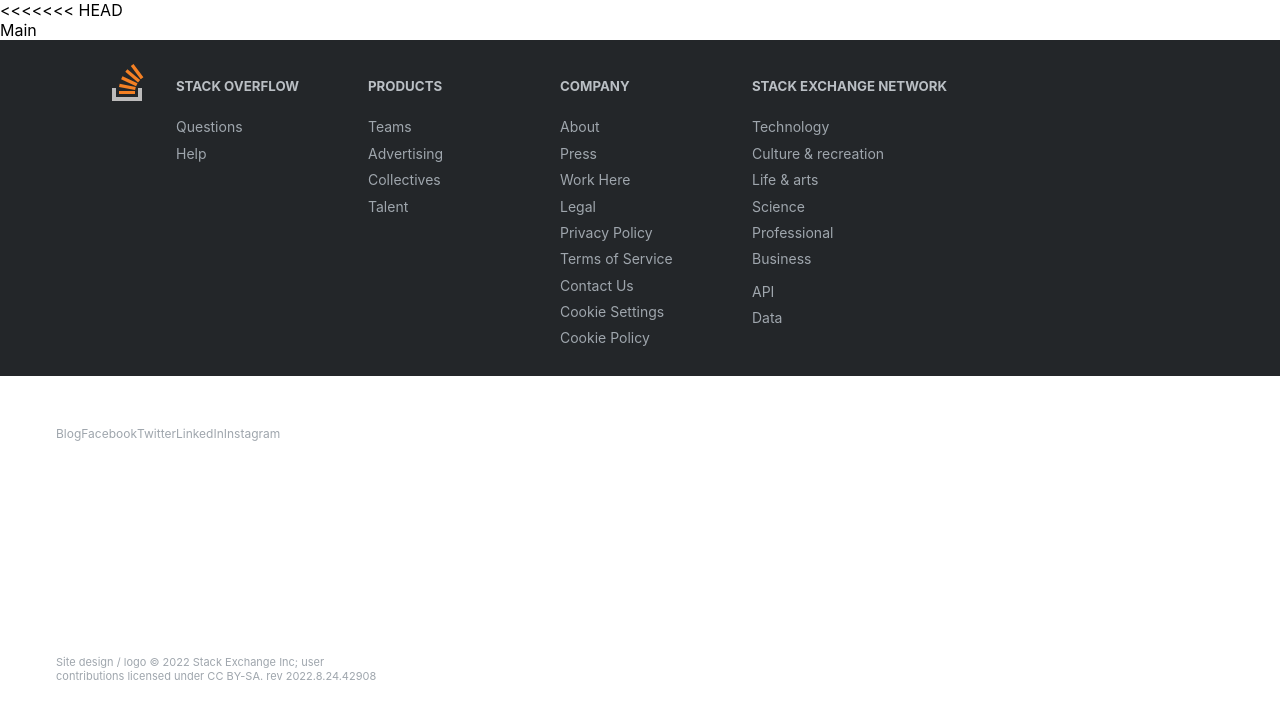
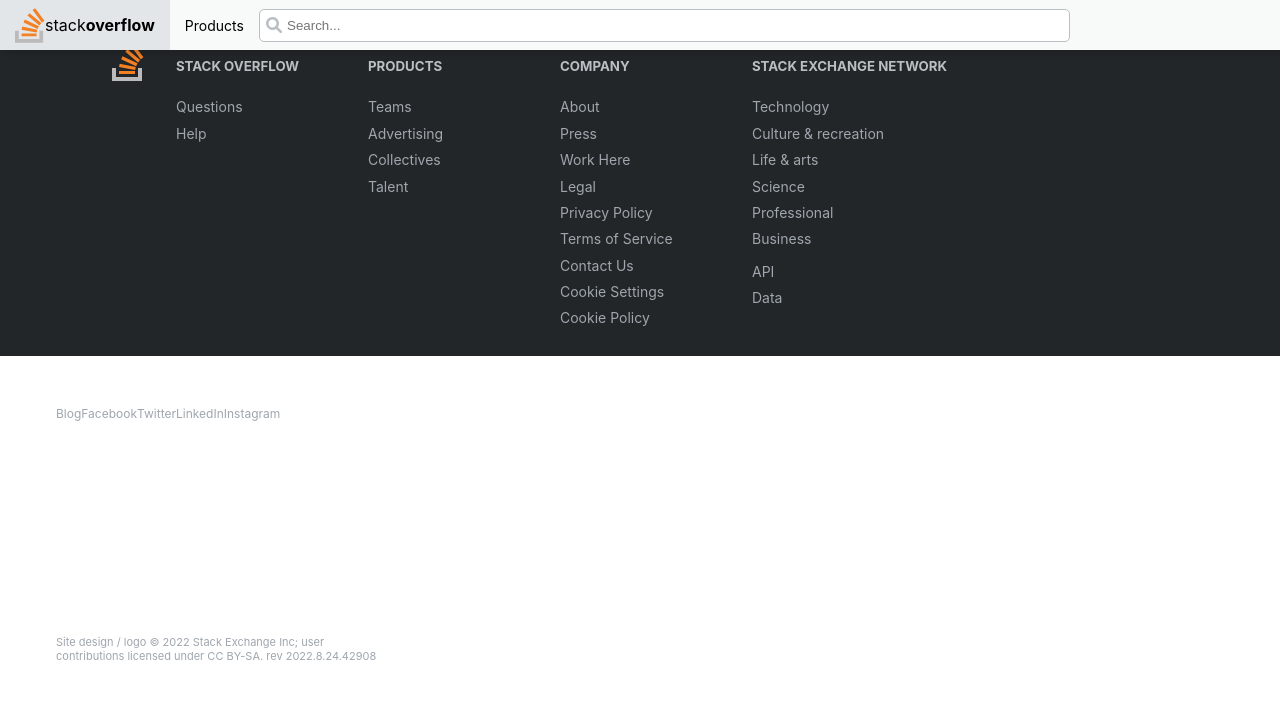
Before and after one commit to codestates-seb/seb39_pre_054, a React (Create React App) app in the folder client/: page / in a window 1280 px wide. Shown: the top 718 px of the page. Built offline with nearby package versions, Linux system fonts and the light colour scheme.

Commit message:
Chominwoo (#26)
* feat:nav bar 로그인x 구현

* fix:nav bar 로고 삽입방법 변경

```diff
--- a/client/public/index.html
+++ b/client/public/index.html
@@ -1,12 +1,14 @@
 <!DOCTYPE html>
 <html lang="en">
-
   <head>
     <meta charset="utf-8" />
     <link rel="icon" href="%PUBLIC_URL%/favicon.ico" />
     <meta name="viewport" content="width=device-width, initial-scale=1" />
     <meta name="theme-color" content="#000000" />
-  <meta name="description" content="Web site created using create-react-app" />
+    <meta
+      name="description"
+      content="Web site created using create-react-app"
+    />
     <link rel="apple-touch-icon" href="%PUBLIC_URL%/logo192.png" />
     <!--
       manifest.json provides metadata used when your web app is installed on a
@@ -22,24 +24,17 @@
       work correctly both with client-side routing and a non-root public URL.
       Learn how to configure a non-root public URL by running `npm run build`.
     -->
-<<<<<<< HEAD
+
     <title>React App</title>
-    <script src="https://kit.fontawesome.com/43607c6dc7.js" crossorigin="anonymous"></script>
+    <script
+      src="https://kit.fontawesome.com/43607c6dc7.js"
+      crossorigin="anonymous"
+    ></script>
   </head>
   <body>
     <noscript>You need to enable JavaScript to run this app.</noscript>
     <div id="root"></div>
     <!--
-=======
-  <title>React App</title>
-  <script src="https://kit.fontawesome.com/43607c6dc7.js" crossorigin="anonymous"></script>
-</head>
-
-<body>
-  <noscript>You need to enable JavaScript to run this app.</noscript>
-  <div id="root"></div>
-  <!--
->>>>>>> 7cd89a06be32168b0b32a212181822a004375030
       This HTML file is a template.
       If you open it directly in the browser, you will see an empty page.
 
@@ -50,5 +45,4 @@
       To create a production bundle, use `npm run build` or `yarn build`.
     -->
   </body>
-
 </html>
--- a/client/src/App.js
+++ b/client/src/App.js
@@ -5,6 +5,7 @@
 import Ask from "./pages/Ask";
 import Questions from "./pages/Questions";
 import MyPage from "./pages/MyPage";
+import Nav from "./components/Nav";
 import Login from "./pages/login.js"
 import Signup from "./pages/signup.js"
 import Footer from './components/Footer';
@@ -13,6 +14,7 @@
   return (
     <>
       <Router>
+      <Nav/>
         <Routes>
           <Route path='/' element={<Main></Main>}></Route>
           <Route path='/questions' element={<Questions></Questions>}></Route>
--- /dev/null
+++ b/client/src/components/Nav.js
@@ -0,0 +1,140 @@
+import React, { useState } from "react";
+import styled from "styled-components";
+import { Link } from "react-router-dom";
+
+import Search from "./Search";
+import { BlueButton, LightBlueButton } from "./ui/Button";
+import { ReactComponent as Stackoverflow } from "../assets/stack-overflow-brands.svg";
+
+const Nav = () => {
+  const [productsClick, setProductsClick] = useState(false);
+  // 로그인 유무 판별
+  const [isLogin, setIsLogin] = useState(true);
+
+  return (
+    <>
+      <Header>
+        <Container>
+          <LogoContainer>
+            <StyledLink to="/">
+              <Stackoverflow width="30" height="35"></Stackoverflow>
+              <span>
+                stack<b>overflow</b>
+              </span>
+            </StyledLink>
+          </LogoContainer>
+          { !isLogin &&
+            <Tab>
+              <span>About</span>
+            </Tab>
+          }
+          <Tab onClick={() => setProductsClick(!productsClick)}>
+            <span>Products</span>
+          </Tab>
+          { !isLogin &&
+            <Tab>
+              <span>ForTeams</span>
+            </Tab>
+          }
+          <Search />
+        </Container>
+        <ButtonContainer>
+          {!isLogin ? (
+            <>
+              <StyledLink to="/users/login">
+                <LightBlueButton>Login</LightBlueButton>
+              </StyledLink>
+              <StyledLink to="/users/signup">
+                <BlueButton>Sign up</BlueButton>
+              </StyledLink>
+            </>
+          ) : null}
+        </ButtonContainer>
+      </Header>
+    </>
+  );
+};
+
+export default Nav;
+
+const Header = styled.header`
+  position: fixed;
+  top: 0;
+  display: grid;
+  grid-template-columns: 1fr 200px;
+  grid-column-gap: 10px;
+  margin: 0 auto;
+  height: 50px;
+  width: 100%;
+  min-width: auto;
+  position: fixed;
+  box-shadow: 5px 5px 5px rgba(0, 0, 0, 0.1);
+  background: #f8f9f9;
+`;
+
+const Container = styled.div`
+  display: flex;
+  align-items: center;
+  flex-direction: row;
+  width: 100%;
+  height: 100%;
+  /* background-image: url(https://cdn.sstatic.net/Img/unified/sprites.svg?v=fcc0ea44ba27); */
+`;
+
+const LogoContainer = styled.div`
+  display: flex;
+  height: 50px;
+  align-items: center;
+  padding: 0 15px;
+  cursor: pointer;
+
+  :hover {
+    background: #e3e6e8;
+  }
+
+  i {
+    font-size: 20px;
+    color: #f48023;
+    padding-right: 2px;
+  }
+`;
+
+const Tab = styled.div`
+  display: flex;
+  align-items: center;
+  height: 100%;
+  padding: 0 7.5px;
+  cursor: pointer;
+
+  span {
+    padding: 7.5px;
+    font-size: 14px;
+    border-radius: 1000px;
+    background: #f8f9f9;
+    /* background: ${(productsClick) =>
+      productsClick ? "orange" : "#F8F9F9"}; */
+    /* color: ${(productsClick) => (productsClick ? "#FFF" : "#F8F9F9")}; */
+  }
+
+  span:hover {
+    background: #e3e6e8;
+  }
+`;
+
+const StyledLink = styled(Link)`
+  display: flex;
+  align-items: center;
+  width: 100%;
+  height: 100%;
+  text-decoration: none;
+  color: #000000;
+`;
+
+const ButtonContainer = styled.div`
+  display: flex;
+  flex-direction: row;
+  align-items: center;
+  justify-content: center;
+  width: 100%;
+  height: 100%;
+`;
--- /dev/null
+++ b/client/src/components/Search.js
@@ -0,0 +1,55 @@
+import React from "react";
+import styled from "styled-components";
+import { ReactComponent as SearchGlass } from "../assets/magnifying-glass-solid.svg";
+
+const Search = () => {
+  return (
+    <>
+      <Container>
+        <div className="searchArea">
+          <Input placeholder="Search..." maxLength="240"></Input>
+          <SearchGlass
+            width="1rem"
+            height="1rem"
+            fill="#BABFC3"
+          />
+        </div>
+      </Container>
+    </>
+  );
+};
+
+export default Search;
+
+const Container = styled.div`
+  display: flex;
+  align-items: center;
+  height: 100%;
+  width: 100%;
+
+  .searchArea{
+    width: 100%;
+    position: relative;
+    display: flex;
+    align-items: center;
+  }
+
+  svg{
+    position: absolute;
+    padding-left: 7px;
+  }
+`;
+
+const Input = styled.input`
+  padding: 0.5rem 0.7rem;
+  text-indent: 1rem;
+  width: 100%;
+
+  border: 1px solid #BABFC3;
+  border-radius: 5px;
+
+  :focus{
+    outline: 1px solid #6BBBF7;
+    box-shadow: #D7E5F2 0px 0px 0px 5px;
+  }
+`;
--- /dev/null
+++ b/client/src/components/ui/Button.js
@@ -0,0 +1,35 @@
+import styled from "styled-components";
+
+export const BlueButton = styled.button`
+  height: 70%;
+  width: 100%;
+  border-radius: 5px;
+  text-decoration: none;
+  border: 1px solid #2584f4;
+  background: #0a95ff;
+  color: #ffffff;
+  font-weight: bold;
+  margin: 4px;
+  cursor: pointer;
+
+  &:hover {
+    background: #2584f4;
+  }
+`;
+
+export const LightBlueButton = styled.button`
+  height: 70%;
+  width: 100%;
+  border-radius: 5px;
+  text-decoration: none;
+  border: 1px solid #2584f4;
+  background: #e1ecf4;
+  color: #0a95ff;
+  font-weight: bold;
+  margin: 4px;
+  cursor: pointer;
+
+  &:hover {
+    background: #c6d3dc;
+  }
+`;
--- a/client/src/index.css
+++ b/client/src/index.css
@@ -1,5 +1,7 @@
 body {
   margin: 0;
+  padding: 0;
+  box-sizing: border-box;
   font-family: -apple-system, BlinkMacSystemFont, 'Segoe UI', 'Roboto', 'Oxygen',
     'Ubuntu', 'Cantarell', 'Fira Sans', 'Droid Sans', 'Helvetica Neue',
     sans-serif;
```
Also changed, not shown: client/src/components/LeftSide.js (added, +10 -0 lines), client/src/assets/magnifying-glass-solid.svg (added), client/src/assets/stack-overflow-brands.svg (added). Lines whose indentation alone changed are shown as unchanged.
